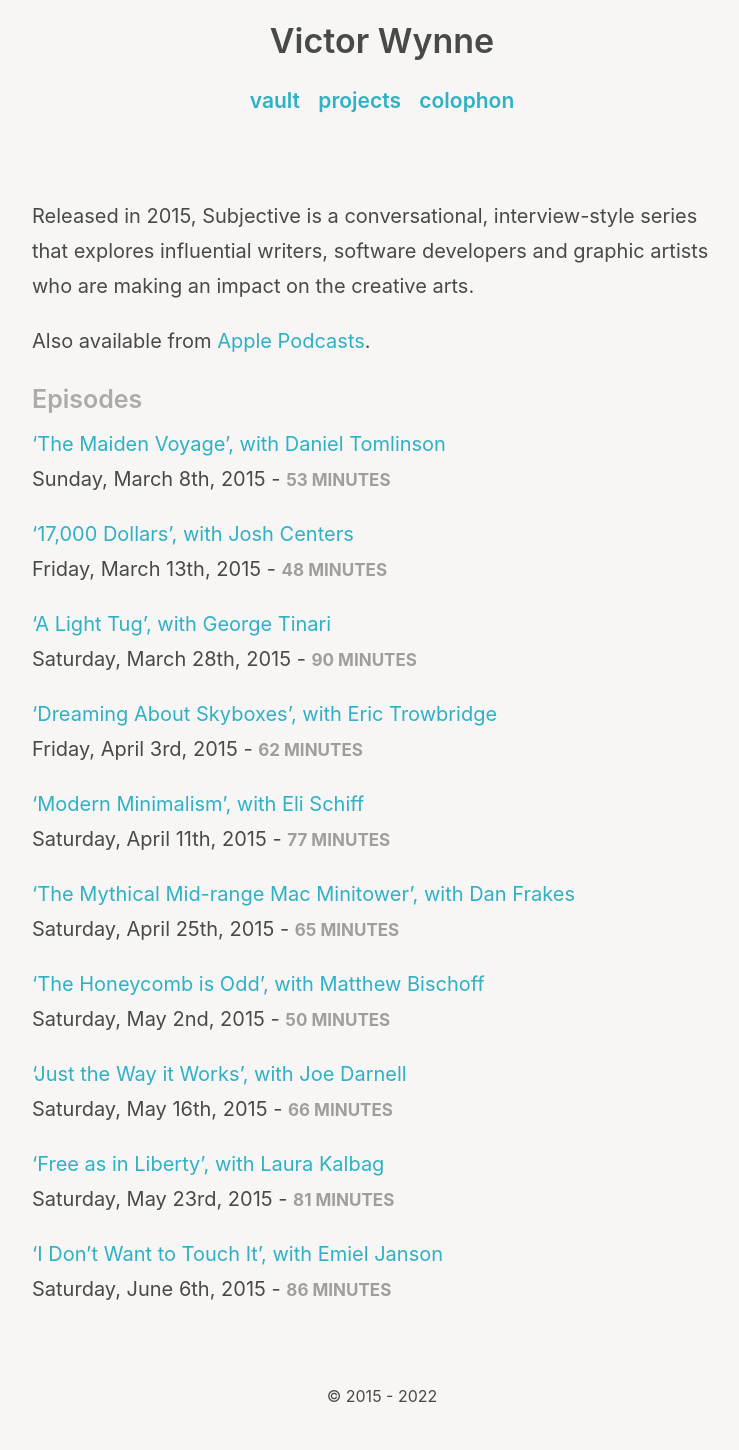
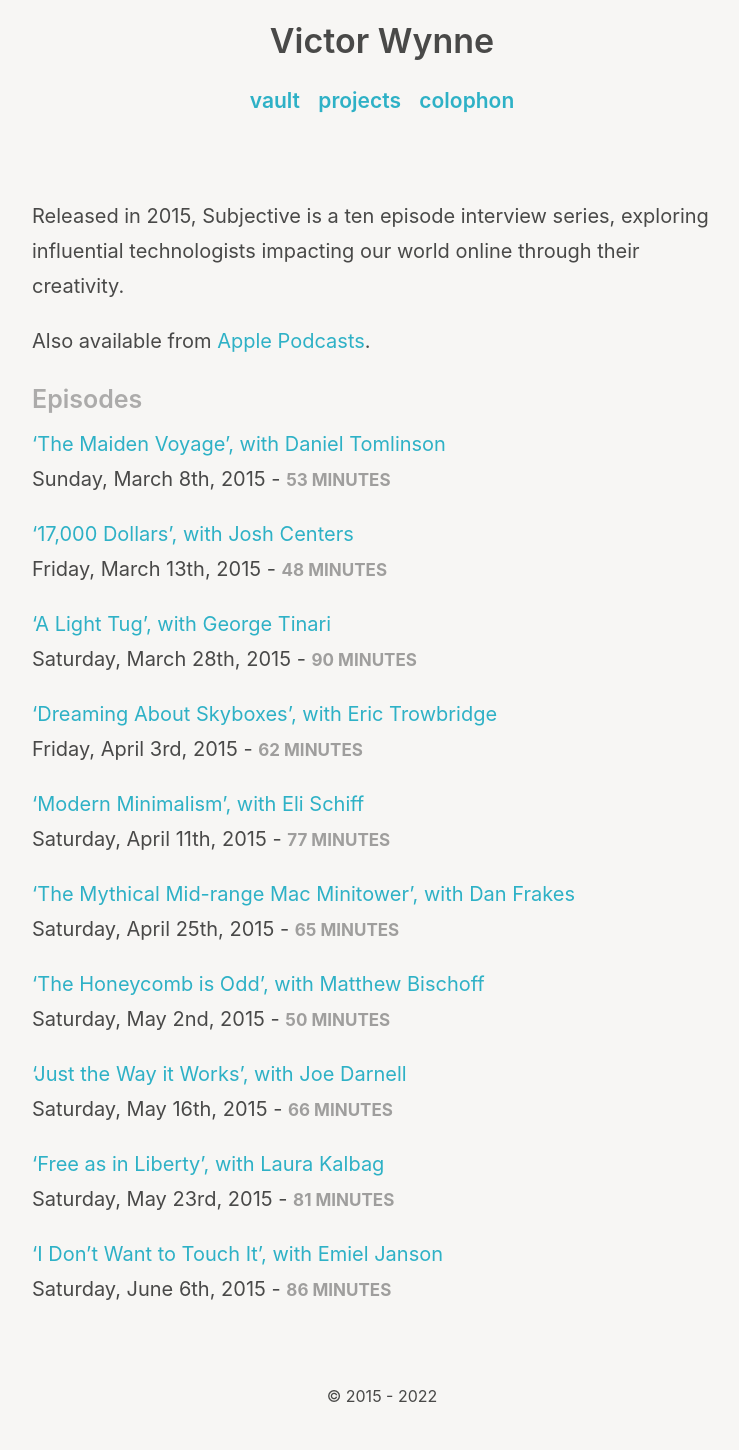
Before and after one commit to wertercatt/tooters, a Jekyll site: the page built from subjective.md, in a window 1280 px wide. Shown: the whole page, without its empty margins (258-997 px from the left). Built offline with Jekyll 4.4.1, drawn with Linux system fonts in a browser that asks for light colours.

Commit message:
Updated subjective copy site-wide

```diff
--- a/podcast.xml
+++ b/podcast.xml
@@ -2,13 +2,13 @@
 <channel>
 <generator>Sounder.fm Podcasts</generator>
 <title>Subjective</title>
-<description><p>A conversational, interview-style series that explores influencial writers, software developers and graphic artists who are making an impact on the creative arts.</p></description>
+<description><p>Released in 2015, Subjective is a ten episode interview series, exploring influential technologists impacting our world online through their creativity.</p></description>
 <link>https://victorwynne.com/subjective/</link>
 <language>en-US</language>
 <copyright>2015-2022, Victor Wynne. All Rights Reserved.</copyright>
 <lastBuildDate>Thu, 19 Dec 2019 02:48:38 GMT</lastBuildDate>
 <itunes:author>Victor Wynne</itunes:author>
-<itunes:summary>A conversational, interview-style series that explores influencial writers, software developers and graphic artists who are making an impact on the creative arts.</itunes:summary>
+<itunes:summary>Released in 2015, Subjective is a ten episode interview series, exploring influential technologists impacting our world online through their creativity.</itunes:summary>
 <itunes:type>episodic</itunes:type>
 <itunes:owner>
 <itunes:name>Victor Wynne</itunes:name>
--- a/subjective.md
+++ b/subjective.md
@@ -4,7 +4,7 @@ permalink: /subjective/
 title: Subjective
 ---
 
-Released in 2015, Subjective is a conversational, interview-style series that explores influential writers, software developers and graphic artists who are making an impact on the creative arts.
+Released in 2015, Subjective is a ten episode interview series, exploring influential technologists impacting our world online through their creativity.
 
 Also available from [Apple Podcasts](https://podcasts.apple.com/us/podcast/subjective/id1589308059).
 
```
Also changed, not shown: projects.md (+1 -1 lines).
